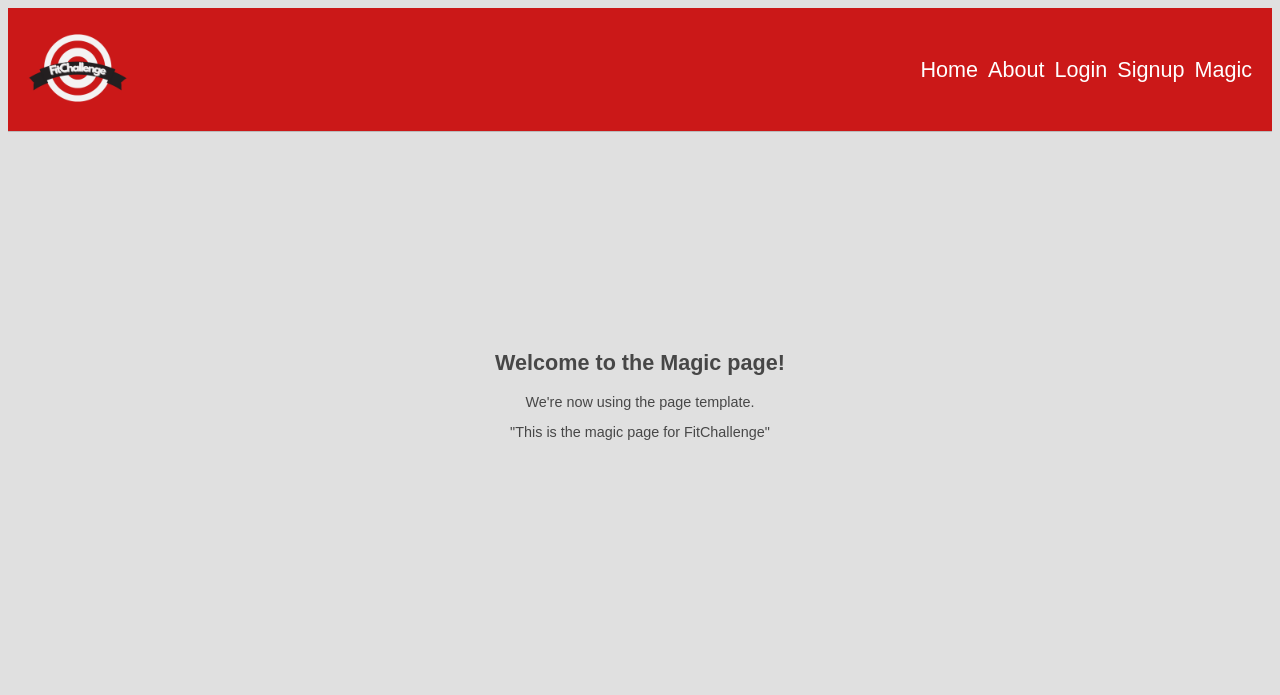
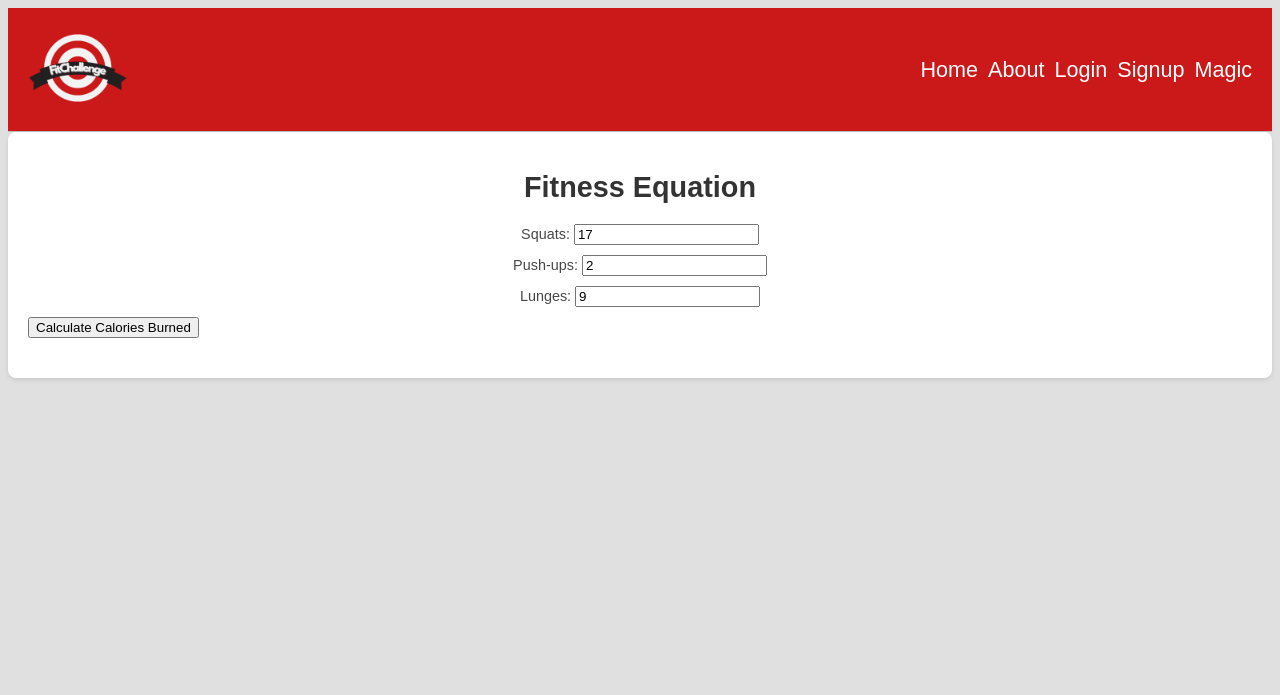
Before and after one commit to AdamG00/Web-Application-Group-Project, a Django app: page /magic/ in a window 1280 px wide. Shown: the top 695 px of the page. Run offline with Django 3.2, Linux system fonts and the light colour scheme; data comes from the database, SQL or seed files in the repository.

Commit message:
Magic page

```diff
--- a/ca229_project_root/pages/templates/magic.html
+++ b/ca229_project_root/pages/templates/magic.html
@@ -26,16 +26,78 @@
 				</ul>
 			</nav>
 		</div>
-		<div id="wrapper">
-			<section id="main">
-				{% block main_content %}
-					<h1>{{ title }}</h1>
-					{% autoescape off %}
-					<p>{{ content}}</p>
-					{% endautoescape %}
-				{% endblock main_content %}
-			</section>
-		</div>
+		<!DOCTYPE html>
+<html lang="en">
+<head>
+<meta charset="UTF-8">
+<meta name="viewport" content="width=device-width, initial-scale=1.0">
+<title>Fitness Equation</title>
+<style>
+    .container {
+        background-color: #fff;
+        padding: 20px;
+        border-radius: 8px;
+        box-shadow: 0 2px 4px rgba(0, 0, 0, 0.1);
+    }
+
+    h1 {
+        text-align: center;
+        color: #333;
+    }
+
+    .exercise-input {
+        text-align: center;
+        margin-bottom: 10px;
+    }
+
+    .result {
+        text-align: center;
+        font-size: 32px;
+        color: #007bff;
+        margin-top: 20px;
+    }
+</style>
+</head>
+<body>
+
+<div class="container">
+    <h1>Fitness Equation</h1>
+    <div class="exercise-input">
+        <label for="squats">Squats:</label>
+        <input type="number" id="squats" value="17">
+    </div>
+    <div class="exercise-input">
+        <label for="pushups">Push-ups:</label>
+        <input type="number" id="pushups" value="2">
+    </div>
+    <div class="exercise-input">
+        <label for="lunges">Lunges:</label>
+        <input type="number" id="lunges" value="9">
+    </div>
+    <button onclick="calculateCalories()">Calculate Calories Burned</button>
+    <div class="result" id="result">
+        <!-- Result will be displayed here -->
+    </div>
+</div>
+
+<script>
+    function calculateCalories() {
+
+        const squats = parseInt(document.getElementById('squats').value) || 0;
+        const pushups = parseInt(document.getElementById('pushups').value) || 0;
+        const lunges = parseInt(document.getElementById('lunges').value) || 0;
+
+
+        const caloriesBurned = (squats * 5) + (pushups * 3) + (lunges * 4);
+
+
+        document.getElementById('result').innerText = "Calories Burned: " + caloriesBurned;
+    }
+</script>
+
+</body>
+</html>
+
 		<footer id="footer">Copyright &copy; 2024 FitChallenge.co</footer>
 	</div>
 	</body>
--- a/ca229_project_root/pages/templates/signup.html
+++ b/ca229_project_root/pages/templates/signup.html
@@ -36,7 +36,6 @@
 				{% endblock main_content %}
 			</section>
 		</div>
-		<footer id="footer">Copyright &copy; 2024 FitChallenge.co</footer>
 	</div>
 	</body>
 </html>
```
